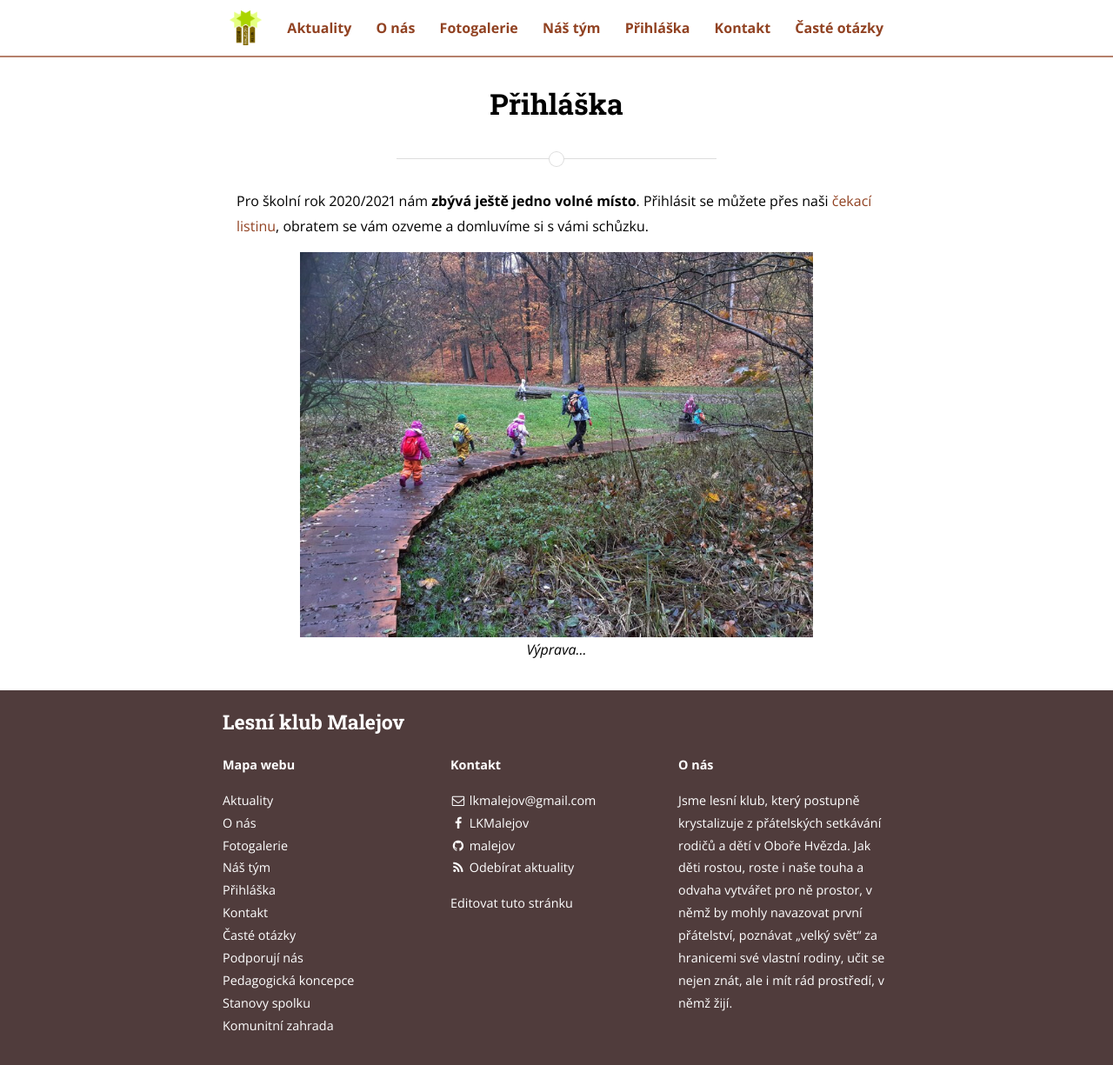
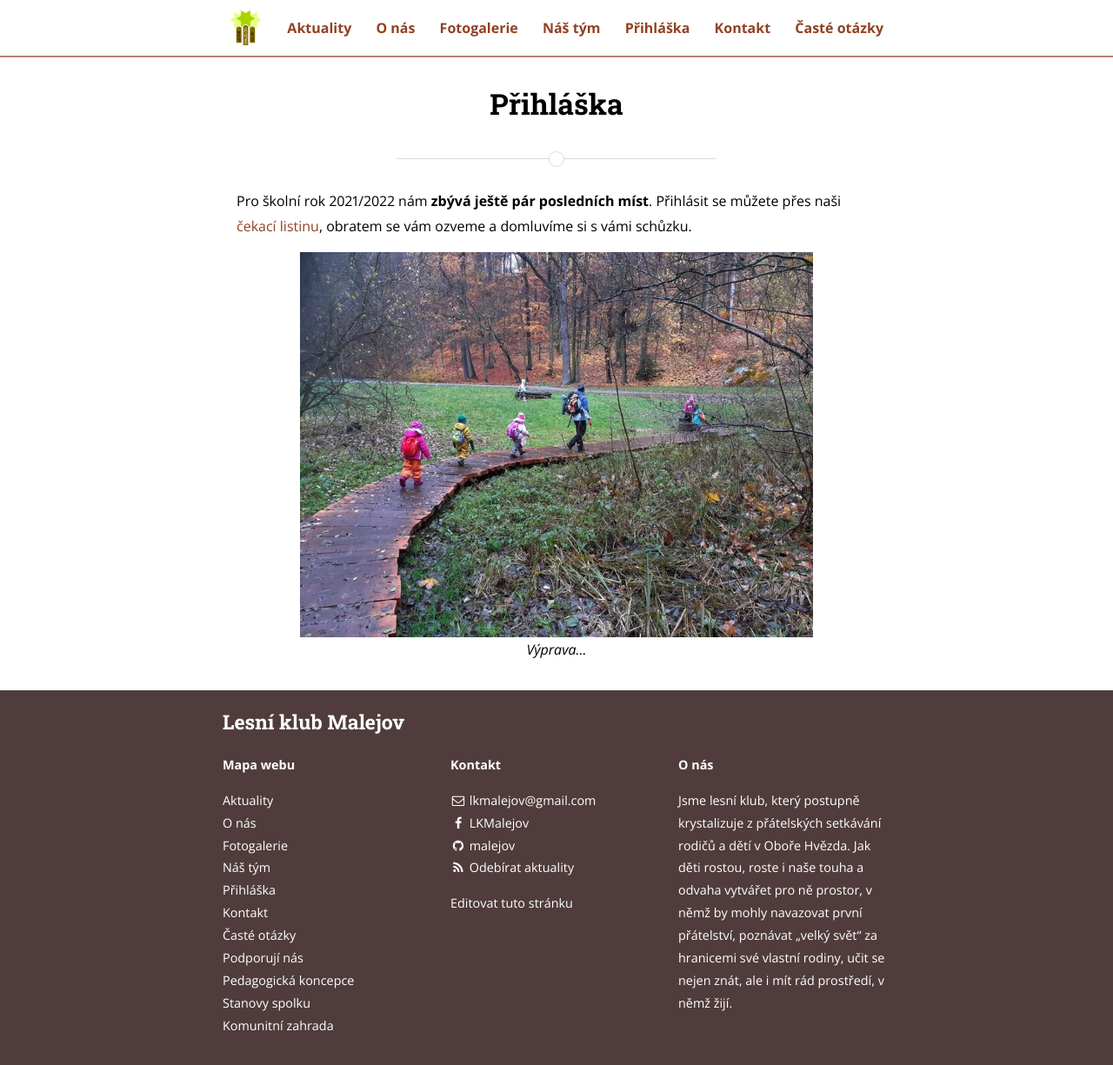
Before and after one commit to bencentra/centrarium, a Jekyll site: the page built from prihlaska.md, in a window 1280 px wide and 1225 px high. Shown: the whole window at 87% size. Built offline with Jekyll 4.4.1, drawn with Linux system fonts in a browser that asks for light colours; nearby versions of some CDN libraries.

Commit message:
Update prihlaska.md

```diff
--- a/prihlaska.md
+++ b/prihlaska.md
@@ -4,6 +4,6 @@ title: Přihláška
 permalink: /prihlaska/
 ---
 
-Pro školní rok 2020/2021 nám **zbývá ještě jedno volné místo**. Přihlásit se můžete přes naši [čekací listinu](https://forms.gle/Fta3xf4JYUKvRP1q7), obratem se vám ozveme a domluvíme si s vámi schůzku.
+Pro školní rok 2021/2022 nám **zbývá ještě pár posledních míst**. Přihlásit se můžete přes naši [čekací listinu](https://forms.gle/Fta3xf4JYUKvRP1q7), obratem se vám ozveme a domluvíme si s vámi schůzku.
 
 ![Výprava...](/assets/gallery/2019-11-13_10-08-24.jpg)
```
